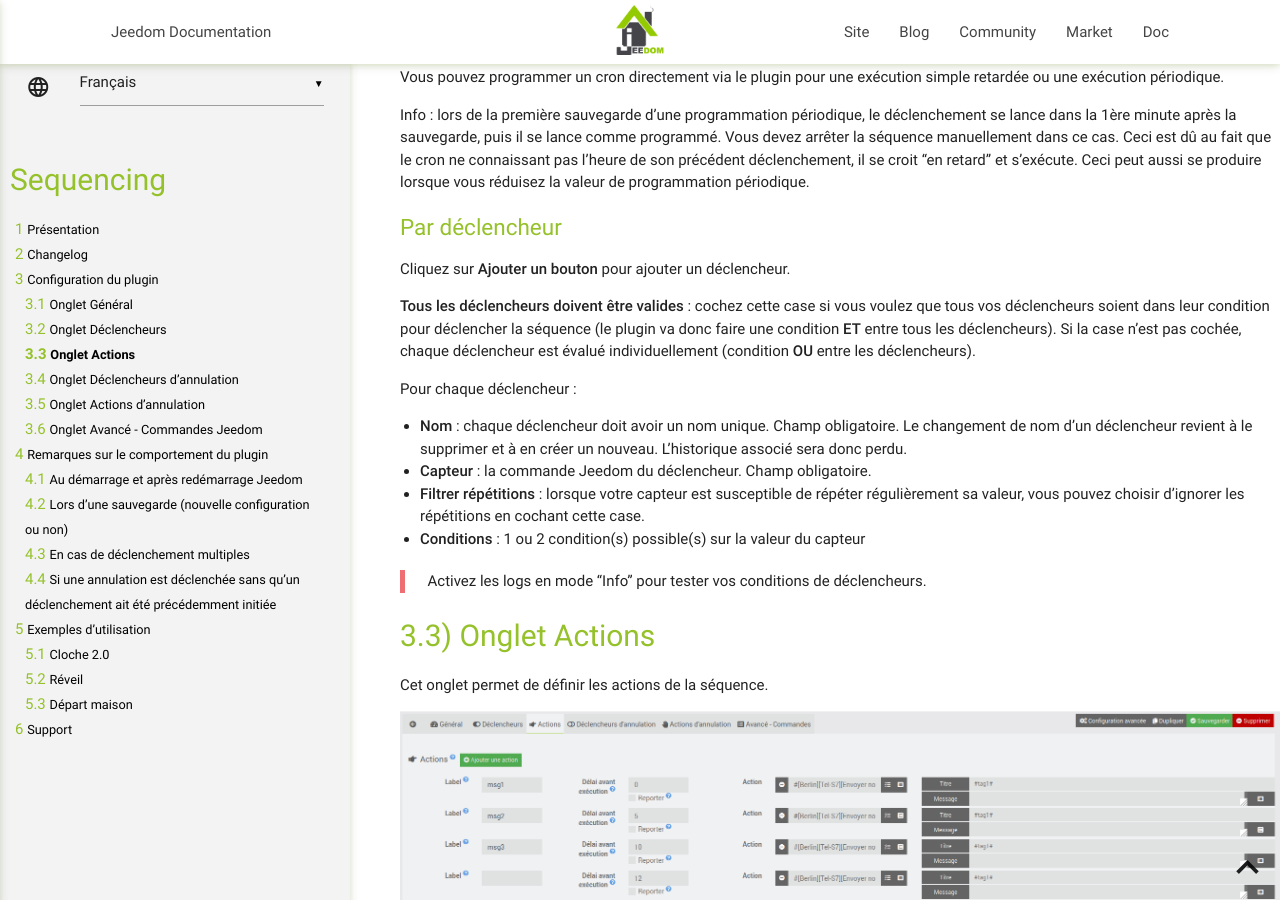
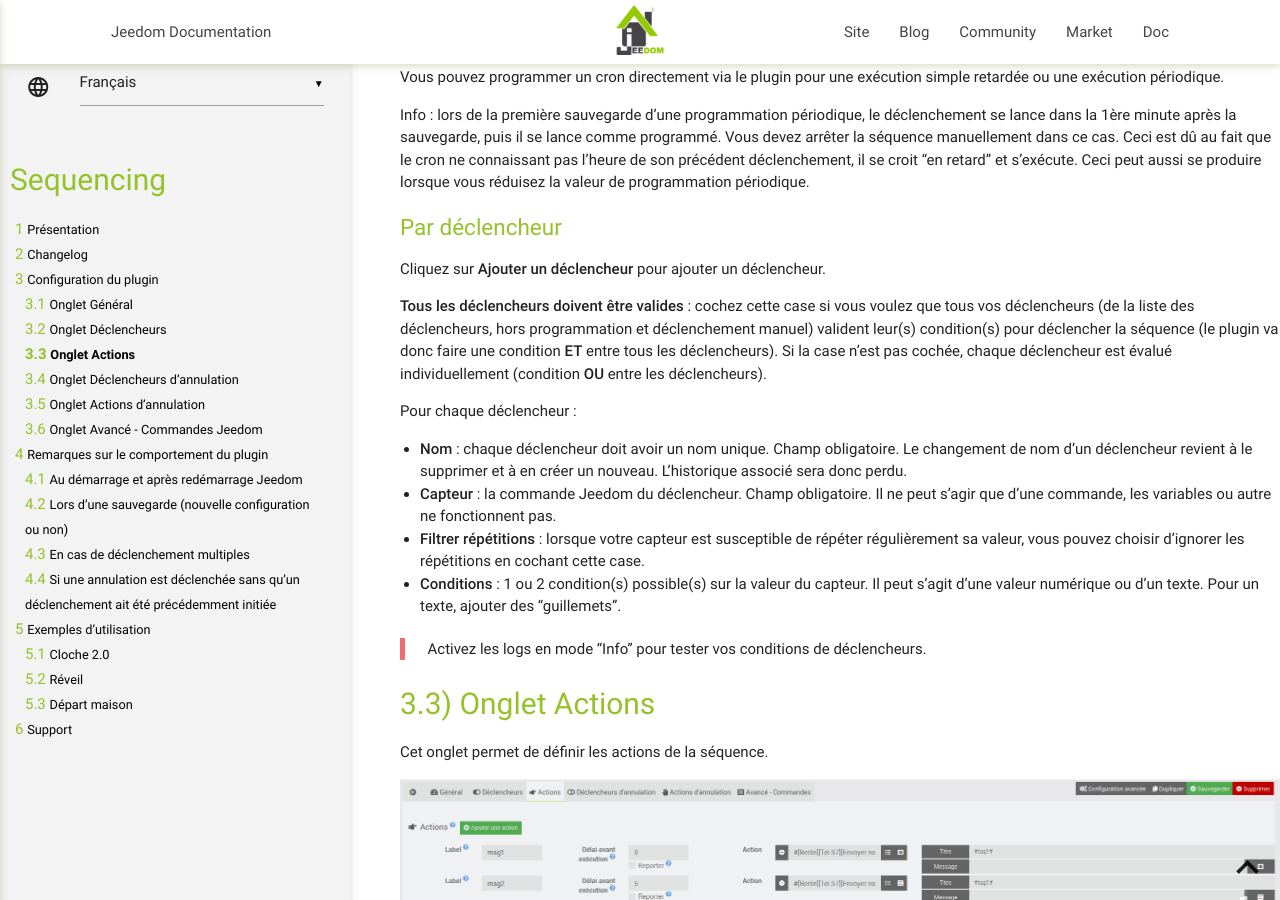
Before and after one commit to AgP42/sequencing, a Jekyll site: the page built from docs/fr_FR/index.md, in a window 1280 px wide and 900 px high, scrolled down 3603 px. Built offline with Jekyll 4.4.1, drawn with Linux system fonts in a browser that asks for light colours; our own code applies the rules of GitHub Pages for plain Markdown files; some of the changed text lies outside the part shown.

Commit message:
ajout verif que capteur est une cmd

```diff
--- a/docs/fr_FR/index.md
+++ b/docs/fr_FR/index.md
@@ -122,15 +122,15 @@ Info : lors de la première sauvegarde d'une programmation périodique, le décl
 
 ### Par déclencheur
 
-Cliquez sur **Ajouter un bouton** pour ajouter un déclencheur.
+Cliquez sur **Ajouter un déclencheur** pour ajouter un déclencheur.
 
-**Tous les déclencheurs doivent être valides** : cochez cette case si vous voulez que tous vos déclencheurs soient dans leur condition pour déclencher la séquence (le plugin va donc faire une condition **ET** entre tous les déclencheurs). Si la case n'est pas cochée, chaque déclencheur est évalué individuellement (condition **OU** entre les déclencheurs).
+**Tous les déclencheurs doivent être valides** : cochez cette case si vous voulez que tous vos déclencheurs (de la liste des déclencheurs, hors programmation et déclenchement manuel) valident leur(s) condition(s) pour déclencher la séquence (le plugin va donc faire une condition **ET** entre tous les déclencheurs). Si la case n'est pas cochée, chaque déclencheur est évalué individuellement (condition **OU** entre les déclencheurs).
 
 Pour chaque déclencheur :
 * **Nom** : chaque déclencheur doit avoir un nom unique. Champ obligatoire. Le changement de nom d'un déclencheur revient à le supprimer et à en créer un nouveau. L'historique associé sera donc perdu.
-* **Capteur** : la commande Jeedom du déclencheur. Champ obligatoire.
+* **Capteur** : la commande Jeedom du déclencheur. Champ obligatoire. Il ne peut s'agir que d'une commande, les variables ou autre ne fonctionnent pas.
 * **Filtrer répétitions** : lorsque votre capteur est susceptible de répéter régulièrement sa valeur, vous pouvez choisir d'ignorer les répétitions en cochant cette case.
-* **Conditions** : 1 ou 2 condition(s) possible(s) sur la valeur du capteur
+* **Conditions** : 1 ou 2 condition(s) possible(s) sur la valeur du capteur. Il peut s'agit d'une valeur numérique ou d'un texte. Pour un texte, ajouter des "guillemets".
 
 > Activez les logs en mode "Info" pour tester vos conditions de déclencheurs.
 
@@ -182,15 +182,15 @@ L'annulation consiste à :
 
 ### Par déclencheur
 
-Cliquez sur **Ajouter un bouton** pour ajouter un déclencheur.
+Cliquez sur **Ajouter un déclencheur** pour ajouter un déclencheur.
 
-**Tous les déclencheurs doivent être valides** : cochez cette case si vous voulez que tous vos déclencheurs soient dans leur condition pour annuler la séquence (le plugin va donc faire une condition **ET** entre tous les déclencheurs). Si la case n'est pas cochée, chaque déclencheur est évalué individuellement (condition **OU** entre les déclencheurs).
+**Tous les déclencheurs doivent être valides** : cochez cette case si vous voulez que tous vos déclencheurs (de la liste des déclencheurs, hors programmation et déclenchement manuel) valident leur(s) condition(s) pour déclencher l'annulation (le plugin va donc faire une condition **ET** entre tous les déclencheurs). Si la case n'est pas cochée, chaque déclencheur est évalué individuellement (condition **OU** entre les déclencheurs).
 
 Pour chaque déclencheur :
 * **Nom** : chaque déclencheur doit avoir un nom unique. Champ obligatoire. Le changement de nom d'un déclencheur revient à le supprimer et à en créer un nouveau. L'historique associé sera donc perdu.
-* **Capteur** : la commande Jeedom du déclencheur. Champ obligatoire.
+* **Capteur** : la commande Jeedom du déclencheur. Champ obligatoire. Il ne peut s'agir que d'une commande, les variables ou autre ne fonctionnent pas.
 * **Filtrer répétitions** : lorsque votre capteur est susceptible de répéter régulièrement sa valeur, vous pouvez choisir d'ignorer les répétitions en cochant cette case.
-* **Conditions** : 1 ou 2 conditions possible sur la valeur du capteur
+* **Conditions** : 1 ou 2 condition(s) possible(s) sur la valeur du capteur. Il peut s'agit d'une valeur numérique ou d'un texte. Pour un texte, ajouter des "guillemets".
 
 > Activez les logs en mode "Info" pour tester vos conditions de déclencheurs.
 
```
Also changed, not shown: docs/fr_FR/changelog.md (+3 -0 lines), 1 other file.
